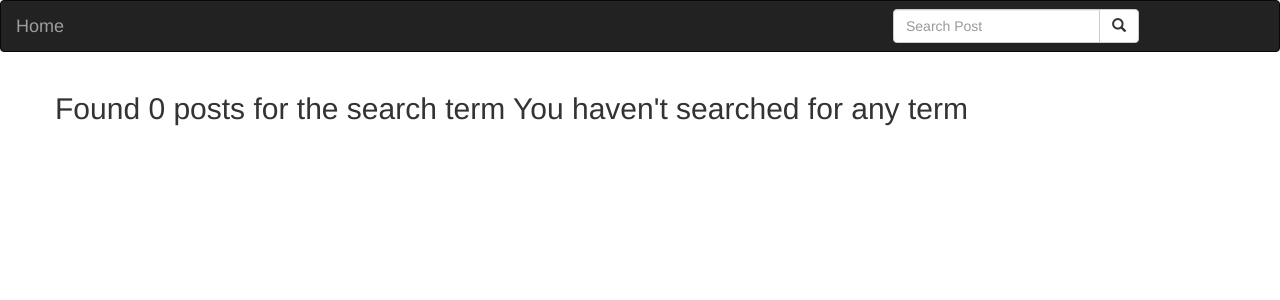
After one commit to Fridah-kalee/instagram, a Django app: page /search/ in a window 1280 px wide. The commit adds this page. Shown: the top 300 px of the page. Run offline with Django 4.2, Linux system fonts and the light colour scheme; some libraries are stand-ins or nearby versions.

Commit message:
adding search functionality

```diff
--- a/insta/models.py
+++ b/insta/models.py
@@ -18,7 +18,7 @@ class Profile(models.Model):
 
 
 class Post(models.Model):
-    image = models.ImageField(upload_to='posts/', blank=True)
+    image = models.ImageField(upload_to='post/', blank=True)
     title = models.CharField(max_length=30)
     caption = models.TextField(max_length=300)
     user = models.ForeignKey(User, on_delete=models.CASCADE, default='', null=True ,related_name='author')
@@ -35,5 +35,8 @@ class Post(models.Model):
     def delete_post(self):
         self.delete()
 
+    def search_by_title(cls,search_term):
+        insta=cls.objects.filter(title_icontains=search_term)
+
     def __str__(self):
         return self.title
--- a/insta/templates/base.html
+++ b/insta/templates/base.html
@@ -28,7 +28,7 @@
         {%include 'navbar.html' %}
 
         {%block content%}
-        <h1>hello insta</h1>
+        <h1 style="color: green; text-align: center;">Instagram</h1>
 
 
         {%endblock%}
--- a/insta/templates/navbar.html
+++ b/insta/templates/navbar.html
@@ -9,8 +9,23 @@
 <nav class="navbar navbar-inverse">
   <div class="container-fluid">
     <div class="navbar-header">
-      <a class="navbar-brand" href="{% url 'home' %}">instagram</a>
+      <a class="navbar-brand" href="{% url 'home' %}">Home</a>
     </div>
+    <!-- Adding a search form  -->
+    <div class="col-sm-4 col-md-4 navbar-right">
+
+      <form class="navbar-form" role="search" action="{% url 'search_results' %}">
+
+        <div class="input-group">
+          <input type="text" class="form-control" placeholder="Search Post" name="post">
+          <div class="input-group-btn">
+            <button class="btn btn-default" type="submit"><i class="glyphicon glyphicon-search"></i></button>
+          </div>
+        </div>
+
+      </form>
+    </div>
+    <!-- search form end -->
   </div>
 </nav>
 </body>
--- /dev/null
+++ b/insta/templates/search.html
@@ -0,0 +1,24 @@
+{% extends 'base.html' %}
+{% block content %}
+<div class="container">
+    <div class="row">
+        {% if posts %}
+        <h2>Found {{ posts|length }} of searched term {{message}}</h2>
+    {% else %}
+      <h2> Found 0 posts for the search term {{message}}</h2>
+    {% endif %}
+
+    </div>
+
+  <div class="row">
+
+  {% if posts %}
+    {% for post in posts %}
+      <div class="col-sm-6 col-md-3">
+          <h1>{{post.title}}</h1>
+      </div>
+    {% endfor %}
+  {% endif %}
+   </div>
+</div>
+{% endblock %}
--- a/insta/urls.py
+++ b/insta/urls.py
@@ -4,7 +4,8 @@ from django.conf import settings
 from django.conf.urls.static import static
 
 urlpatterns=[
-    re_path('^$',views.home,name='home')
+    re_path('^$',views.home,name='home'),
+    re_path(r'^search/',views.search_results,name='search_results')
 ]
 
 if settings.DEBUG:
--- a/insta/views.py
+++ b/insta/views.py
@@ -1,12 +1,12 @@
 from django.shortcuts import render,redirect
 from django.http import HttpResponse
 from .models import Profile,Post
-from django.contrib.auth.models import User
+
 
 # Create your views here.
 def home(request):
     posts = Post.all_posts()
-    posts = []
+    a_posts = []
     for post in posts:
 
         pic = Profile.objects.filter(user=post.user.id).first()
@@ -18,9 +18,22 @@ def home(request):
             image=post.image.url,
             avatar=pic,
             name=post.title,
-            author=post.user.name,
+            author=post.user.username,
             caption=post.caption
             )
 
-        posts.append(obj)
-        return render(request,'home.html',{"posts:posts"})
+        a_posts.append(obj)
+    return render(request,'home.html',{"posts":a_posts})
+
+def search_results(request):
+
+    if 'post' in request.GET and request.GET["post"]:
+        search_term = request.GET.get("post")
+        searched_posts = Post.search_by_title(search_term)
+        message = f"{search_term}"
+
+        return render(request, 'search.html',{"message":message,"posts": searched_posts})
+
+    else:
+        message = "You haven't searched for any term"
+        return render(request,'search.html',{"message":message})
```
Also changed, not shown: insta/migrations/0004_alter_post_image.py (added), media/post/pet.jpeg (added).
